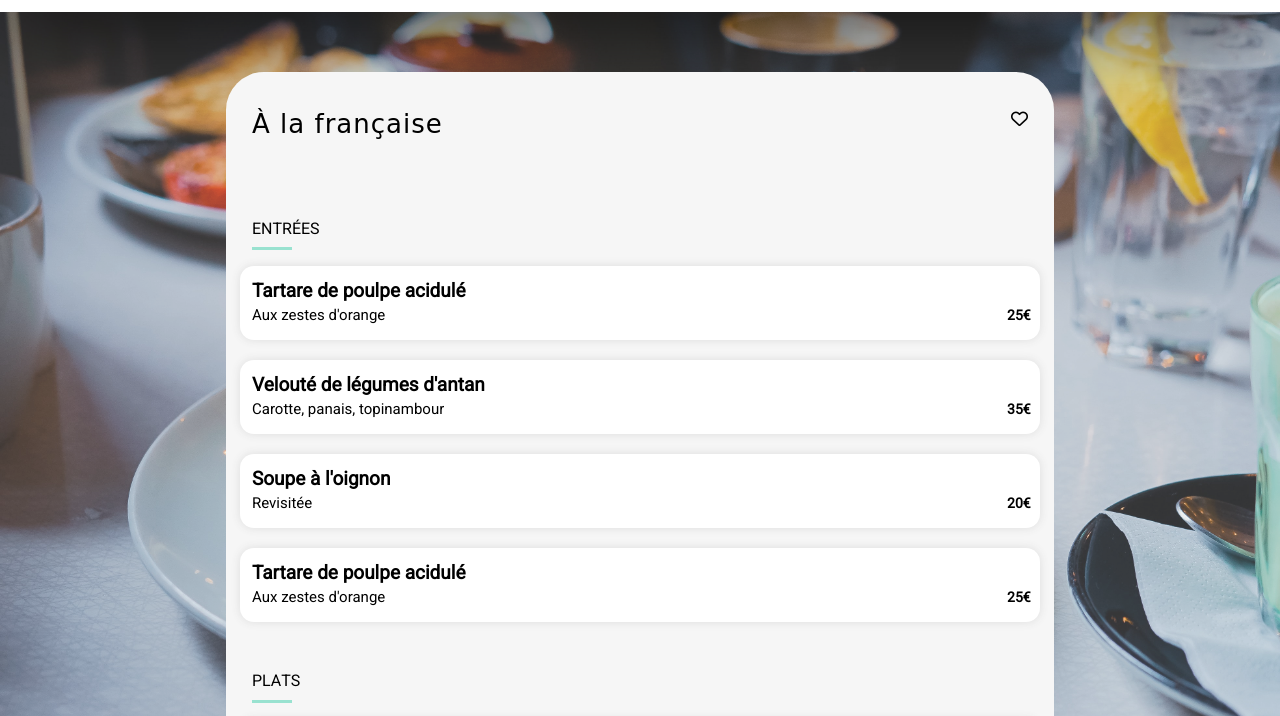
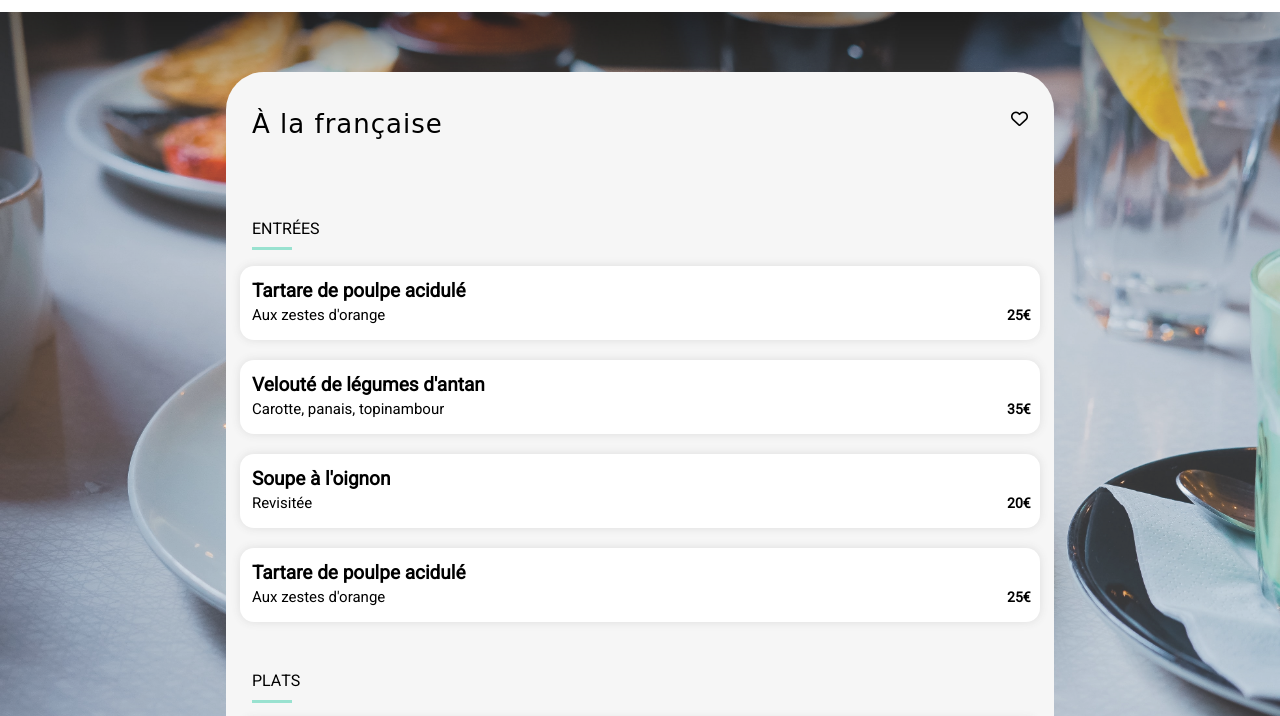
Before and after one commit to Willy-tec/WastiauxWilliam_03_26122020, a plain HTML site: page asset/html/alafrancaise.html in a window 1280 px wide. Shown: the part 51-767 px from the top of the page. Drawn offline with Linux system fonts and the light colour scheme; a web font is replaced by a local one.

Commit message:
Modif du background mal positionné

```diff
--- a/asset/css/page_restaurant.sass
+++ b/asset/css/page_restaurant.sass
@@ -186,6 +186,6 @@ a
     .cover_image
         position: fixed
         top: 0
-        height: auto
+        height: 100vh
         z-index: -1
         opacity: .8
```
Also changed, not shown: asset/css/page_restaurant.css, 1 other file.
